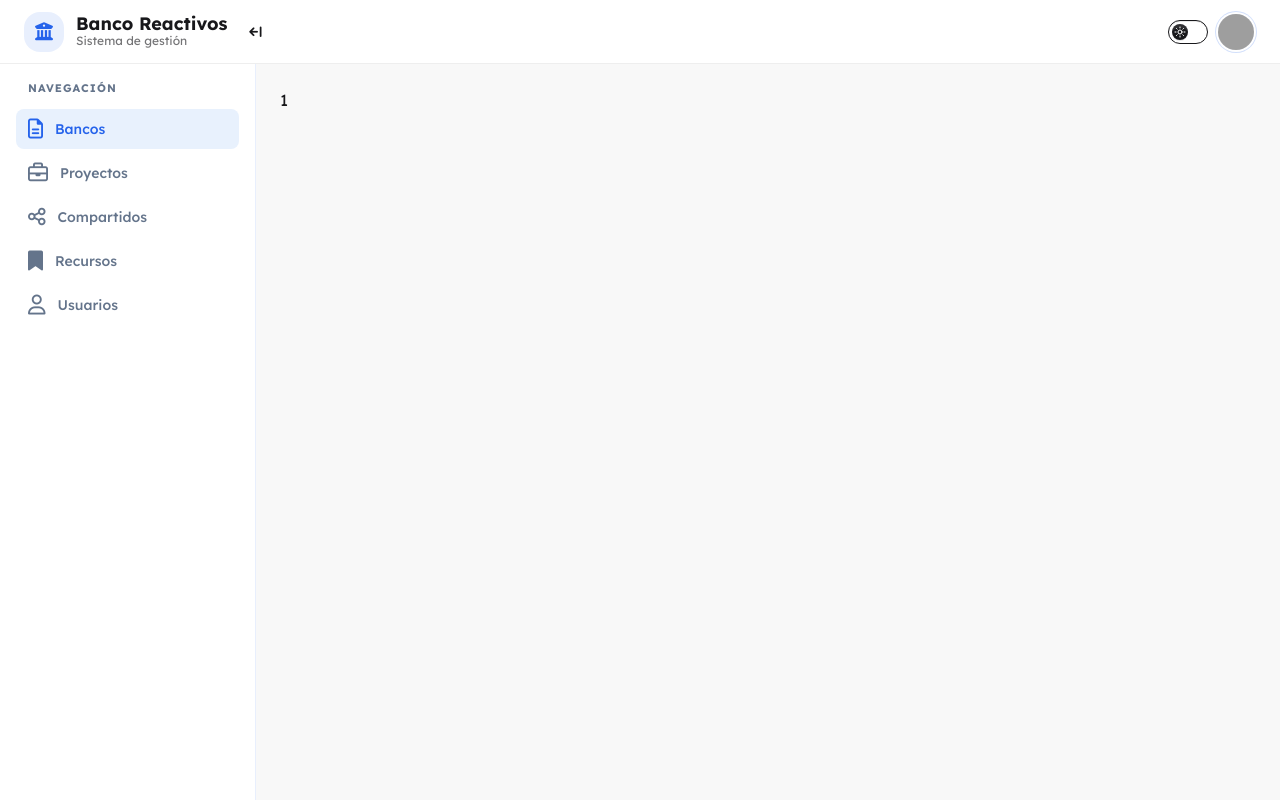
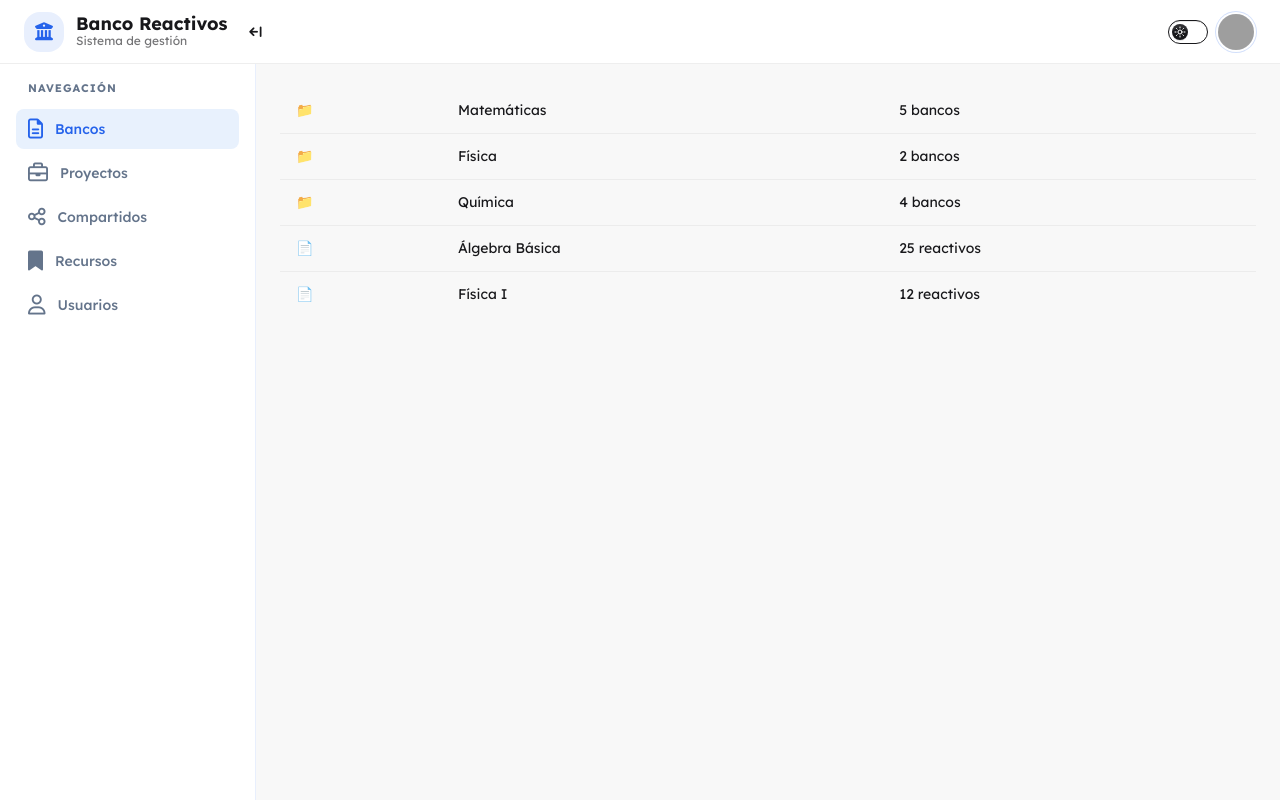
Before and after one commit to CarlosAdrian36/Gestion-reactivos, a Vue app: page /mis-bancos in a window 1280 px wide. Built offline with nearby package versions, Linux system fonts and the light colour scheme; grey boxes are pictures that could not be loaded.

Commit message:
visualizacion de ambos elementos en mi lista de bancos

```diff
--- a/eslint.config.ts
+++ b/eslint.config.ts
@@ -1,6 +1,6 @@
 import { globalIgnores } from 'eslint/config'
 import { defineConfigWithVueTs, vueTsConfigs } from '@vue/eslint-config-typescript'
-import pluginVue from 'eslint-plugin-vue'
+import pluginVue, { rules } from 'eslint-plugin-vue'
 import pluginOxlint from 'eslint-plugin-oxlint'
 import skipFormatting from 'eslint-config-prettier/flat'
 
@@ -14,6 +14,11 @@ export default defineConfigWithVueTs(
     name: 'app/files-to-lint',
     files: ['**/*.{vue,ts,mts,tsx}'],
   },
+  {
+    rules: {
+      'vue/multi-word-component-names': 'off',
+    },
+  },
 
   globalIgnores(['**/dist/**', '**/dist-ssr/**', '**/coverage/**']),
 
--- /dev/null
+++ b/src/api/bancos/bancos.api.ts
@@ -0,0 +1,14 @@
+import type { Banco } from '@/app/interface/bancoInterface'
+import { bancosMock } from './bancos.mock'
+import { delay } from '@/lib/dealy'
+
+export const getBancos = async (): Promise<Banco[]> => {
+  await delay(5000)
+
+  return bancosMock
+}
+
+export const getBancoById = async (id: number): Promise<Banco | undefined> => {
+  await delay(500)
+  return bancosMock.find((banco) => banco.id === id)
+}
--- /dev/null
+++ b/src/api/bancos/bancos.mock.ts
@@ -0,0 +1,27 @@
+import type { Banco } from '@/app/interface/bancoInterface'
+
+export const bancosMock: Banco[] = [
+  {
+    id: 1,
+    nombre: 'Álgebra Básica',
+    descripcion: 'Banco de reactivos de álgebra',
+    fecha: '2026-05-10',
+    reactivos: 25,
+    estatus: 'activo',
+    esCompartido: true,
+    esProyecto: false,
+    carpetaId: 1,
+  },
+
+  {
+    id: 2,
+    nombre: 'Física I',
+    descripcion: 'Banco para examen parcial',
+    fecha: '2026-05-08',
+    reactivos: 12,
+    estatus: 'borrador',
+    esCompartido: false,
+    esProyecto: true,
+    carpetaId: null,
+  },
+]
--- /dev/null
+++ b/src/api/carpetas/carpetas.api.ts
@@ -0,0 +1,14 @@
+import type { Carpeta } from '@/app/interface/carpetoInterface'
+import { delay } from '@/lib/dealy'
+import { carpetasMock } from './carpetas.mock'
+
+export const getCarpetas = async (): Promise<Carpeta[]> => {
+  await delay(500)
+  return carpetasMock
+}
+
+export const getCarpetaById = async (id: number): Promise<Carpeta | undefined> => {
+  await delay(500)
+
+  return carpetasMock.find((carpeta) => carpeta.id === id)
+}
--- /dev/null
+++ b/src/api/carpetas/carpetas.mock.ts
@@ -0,0 +1,24 @@
+import type { Carpeta } from '@/app/interface/carpetoInterface'
+
+export const carpetasMock: Carpeta[] = [
+  {
+    id: 1,
+    nombre: 'Matemáticas',
+    fecha: '2026-05-10',
+    bancos: 5,
+  },
+
+  {
+    id: 2,
+    nombre: 'Física',
+    fecha: '2026-05-09',
+    bancos: 2,
+  },
+
+  {
+    id: 3,
+    nombre: 'Química',
+    fecha: '2026-05-08',
+    bancos: 4,
+  },
+]
--- a/src/app/interface/bancoInterface.ts
+++ b/src/app/interface/bancoInterface.ts
@@ -3,8 +3,10 @@ export interface Banco {
   nombre: string
   descripcion: string
   fecha: string
-  reactivos: string
+  reactivos: number
   estatus?: string
   esCompartido: boolean
   esProyecto: boolean
+
+  carpetaId: number | null
 }
--- a/src/app/store/bancos.store.ts
+++ b/src/app/store/bancos.store.ts
@@ -0,0 +1,22 @@
+import { defineStore } from 'pinia'
+import type { Banco } from '../interface/bancoInterface'
+import { getBancos } from '@/api/bancos/bancos.api'
+
+export const useBancoStore = defineStore('bancos', {
+  state: () => ({
+    bancos: [] as Banco[],
+    loading: false,
+  }),
+  actions: {
+    async fetchBancos() {
+      try {
+        this.loading = true
+        this.bancos = await getBancos()
+      } catch (error) {
+        console.log(error)
+      } finally {
+        this.loading = false
+      }
+    },
+  },
+})
--- a/src/app/store/folders.store.ts
+++ b/src/app/store/folders.store.ts
@@ -0,0 +1,22 @@
+import { defineStore } from 'pinia'
+import type { Carpeta } from '../interface/carpetoInterface'
+import { getCarpetas } from '@/api/carpetas/carpetas.api'
+
+export const useFolderStore = defineStore('folders', {
+  state: () => ({
+    folders: [] as Carpeta[],
+    loading: false,
+  }),
+  actions: {
+    async fetchFolders() {
+      try {
+        this.loading = true
+        this.folders = await getCarpetas()
+      } catch (error) {
+        console.log(error)
+      } finally {
+        this.loading = false
+      }
+    },
+  },
+})
--- a/src/app/views/misbancos.vue
+++ b/src/app/views/misbancos.vue
@@ -1 +1,81 @@
-<template>1</template>
+<!-- eslint-disable vue/multi-word-component-names -->
+<!-- eslint-disable @typescript-eslint/no-unused-vars -->
+<!-- eslint-disable vue/multi-word-component-names -->
+// eslint-disable-next-line vue/multi-word-component-names
+<script lang="ts" setup>
+import { computed, onMounted } from 'vue'
+import { useBancoStore } from '../store/bancos.store'
+import { useFolderStore } from '../store/folders.store'
+import { storeToRefs } from 'pinia'
+import type { Carpeta } from '../interface/carpetoInterface'
+
+const bancoStore = useBancoStore()
+const carpetaStore = useFolderStore()
+
+onMounted(async () => {
+  await Promise.all([bancoStore.fetchBancos(), carpetaStore.fetchFolders()])
+})
+
+const { bancos, loading: bancosLoading } = storeToRefs(bancoStore)
+
+const { folders, loading: carpetasLoading } = storeToRefs(carpetaStore)
+
+type ExplorerItem =
+  | {
+      tipo: 'carpeta'
+      id: number
+      nombre: string
+      fecha: string
+      bancos: number
+    }
+  | {
+      tipo: 'banco'
+      id: number
+      nombre: string
+      descripcion: string
+      fecha: string
+      reactivos: number
+      estatus?: string
+      esCompartido: boolean
+      esProyecto: boolean
+      carpetaId: number | null
+    }
+
+const items = computed<ExplorerItem[]>(() => [
+  ...folders.value.map((carpeta: Carpeta) => ({
+    ...carpeta,
+    tipo: 'carpeta' as const,
+  })),
+
+  ...bancos.value.map((banco) => ({
+    ...banco,
+    tipo: 'banco' as const,
+  })),
+])
+
+const loading = computed(() => bancosLoading.value || carpetasLoading.value)
+</script>
+
+<template>
+  <table class="table">
+    <tbody>
+      <tr v-for="item in items" :key="`${item.tipo}-${item.id}`">
+        <td>
+          <span v-if="item.tipo === 'carpeta'"> 📁 </span>
+
+          <span v-else> 📄 </span>
+        </td>
+
+        <td>
+          {{ item.nombre }}
+        </td>
+
+        <td>
+          <template v-if="item.tipo === 'carpeta'"> {{ item.bancos }} bancos </template>
+
+          <template v-else> {{ item.reactivos }} reactivos </template>
+        </td>
+      </tr>
+    </tbody>
+  </table>
+</template>
--- /dev/null
+++ b/src/lib/dealy.ts
@@ -0,0 +1 @@
+export const delay = (ms: number) => new Promise((resolve) => setTimeout(resolve, ms))
--- a/src/router/index.ts
+++ b/src/router/index.ts
@@ -17,7 +17,7 @@ const router = createRouter({
         {
           path: 'Proyectos',
           name: 'proyectos',
-          component: () => import('@/app/views/proyectos.vue'),
+          component: () => import('@/app/views/gestionProyectos.vue'),
         },
         {
           path: 'Compartidos',
```
Also changed, not shown: src/app/views/gestionProyectos.vue (renamed from src/app/views/proyectos.vue).
